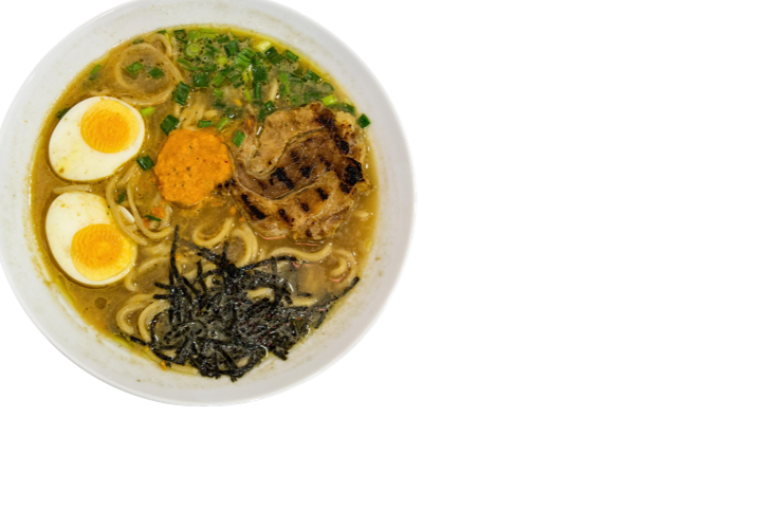
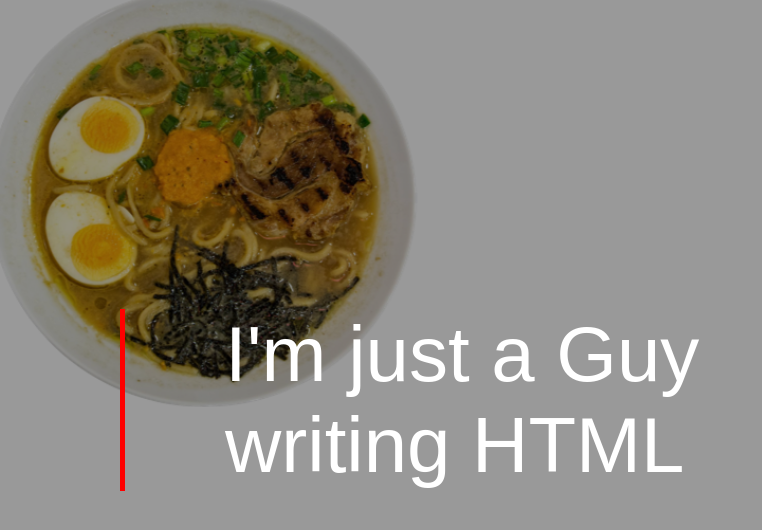
Before and after one commit to AhmetIclier/ahmeticlier.de, an Angular app: page / in a window 1280 px wide. Shown: the top 530 px of the page, without its empty margins (0-762 px from the left). Built offline with nearby package versions, Linux system fonts and the light colour scheme.

Commit message:
progress

```diff
--- a/src/app/app.component.html
+++ b/src/app/app.component.html
@@ -1,3 +1,7 @@
 <div class="slideshow-container">
   <img *ngIf="showImg"  class="img-slideshow" src="../assets/img/{{imgs[currentImg]}}">
 </div>
+
+<div class="slideshow-container slideshow-overlay">
+  <p *ngIf="showImg" class="fadeIn">{{headlines[currentImg]}}</p>
+</div>
--- a/src/app/app.component.scss
+++ b/src/app/app.component.scss
@@ -7,6 +7,38 @@
     width: 100vw;
     overflow: hidden;
 }
+
+.slideshow-overlay {
+    background-color: rgba(0, 0, 0, 0.4);
+    position: absolute;
+    top: 0;
+    display: flex;
+    align-items: center;
+
+    p {
+        padding-left: 100px;
+        margin-left: 120px;
+        max-width: 550px;
+        color: white;
+        font-size: 78px;
+        border-left: 5px solid red;
+    }
+}
+
+.fadeIn {
+    animation: fadeInAnimation 1s ease-in-out;
+}
+
+@keyframes fadeInAnimation {
+    from {
+        opacity: 0;
+        transform: translateY(-200px)
+    } to {
+        opacity: 1;
+        transform: translateY(0)
+    }
+}
+
 @keyframes zoomIn {
     from {
         transform: scale(1);
--- a/src/app/app.component.ts
+++ b/src/app/app.component.ts
@@ -6,7 +6,13 @@ import { Component, OnInit } from '@angular/core';
   styleUrls: ['./app.component.scss']
 })
 export class AppComponent implements OnInit {
-  imgs = ['r1.png', 'r2.png', 'r3.png',]
+  imgs = ['r1.png', 'r2.png', 'r3.png',];
+  headlines = [
+    'I\'m just a Guy writing HTML',
+    'I\'m just a Guy writing CSS',
+    'I\'m just a Guy writing JS',
+    'I\'m just a Guy writing Angular'
+  ]
   currentImg = 0;
   showImg = true;
 
--- a/src/styles.scss
+++ b/src/styles.scss
@@ -1,4 +1,5 @@
 /* You can add global styles to this file, and also import other style files */
 body {
     margin: 0;
+    font-family: Arial, Helvetica, sans-serif;
 }
```
